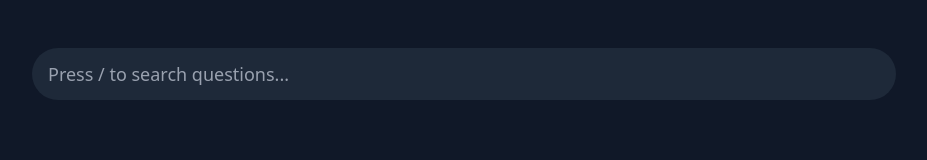
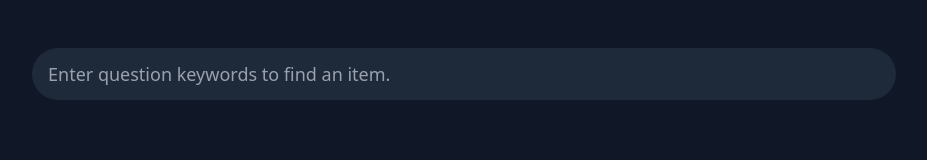
Before and after one commit to cp1-source/quizzes, a plain HTML site: page index.html in a window 1280 px wide. Shown: the top 160 px of the page, without its empty margins (176-1103 px from the left). Drawn offline with nearby package versions, Linux system fonts and the light colour scheme.

Commit message:
Change placeholder

```diff
--- a/index.html
+++ b/index.html
@@ -15,7 +15,7 @@
             <input
                 ref="search"
                 v-model="search"
-                :placeholder="isMobile ? 'Search questions...' : 'Press / to search questions...'"
+                :placeholder="isMobile ? 'Search questions...' : 'Enter question keywords to find an item.'"
                 class="w-full px-4 py-3 rounded-full text-lg placeholder-gray-400 bg-gray-800 text-gray-200 transition-colors duration-200 focus:outline-none focus:ring-2 focus:ring-green-800"
             >
         </div>
```
